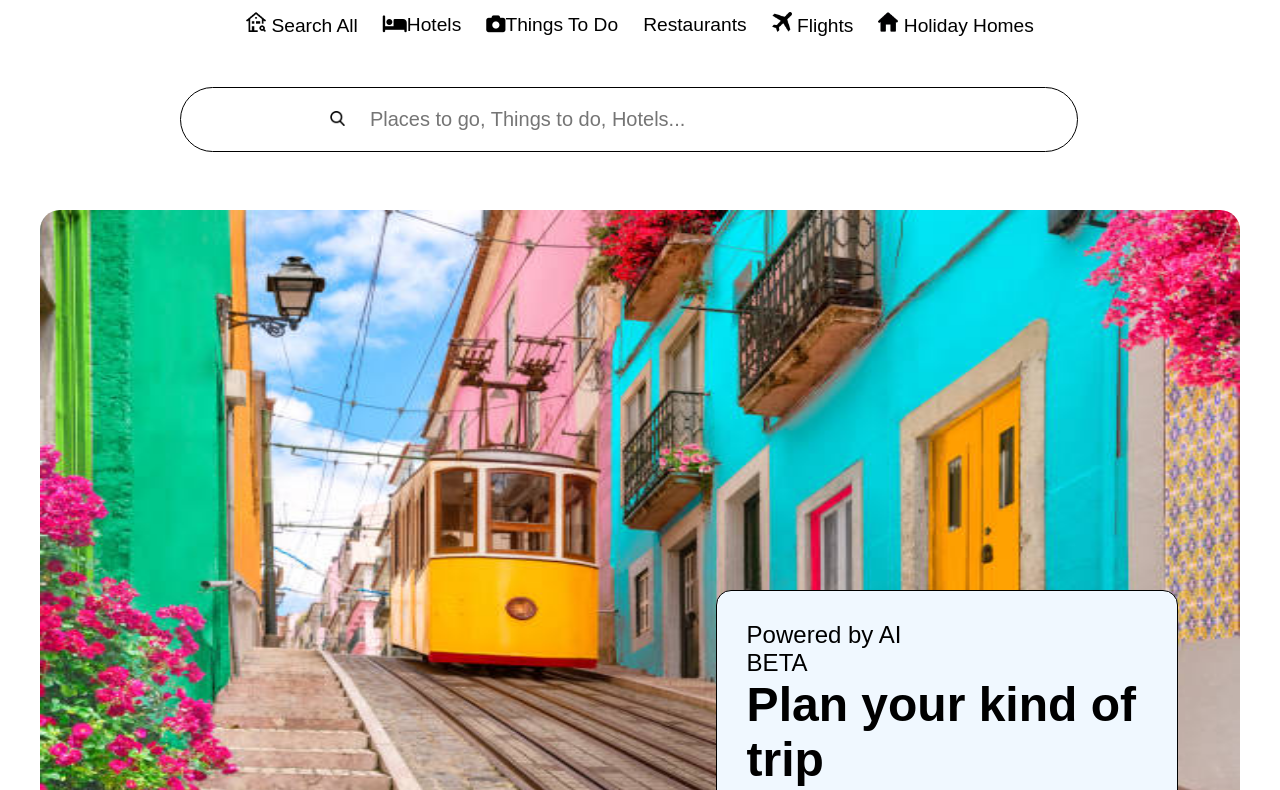
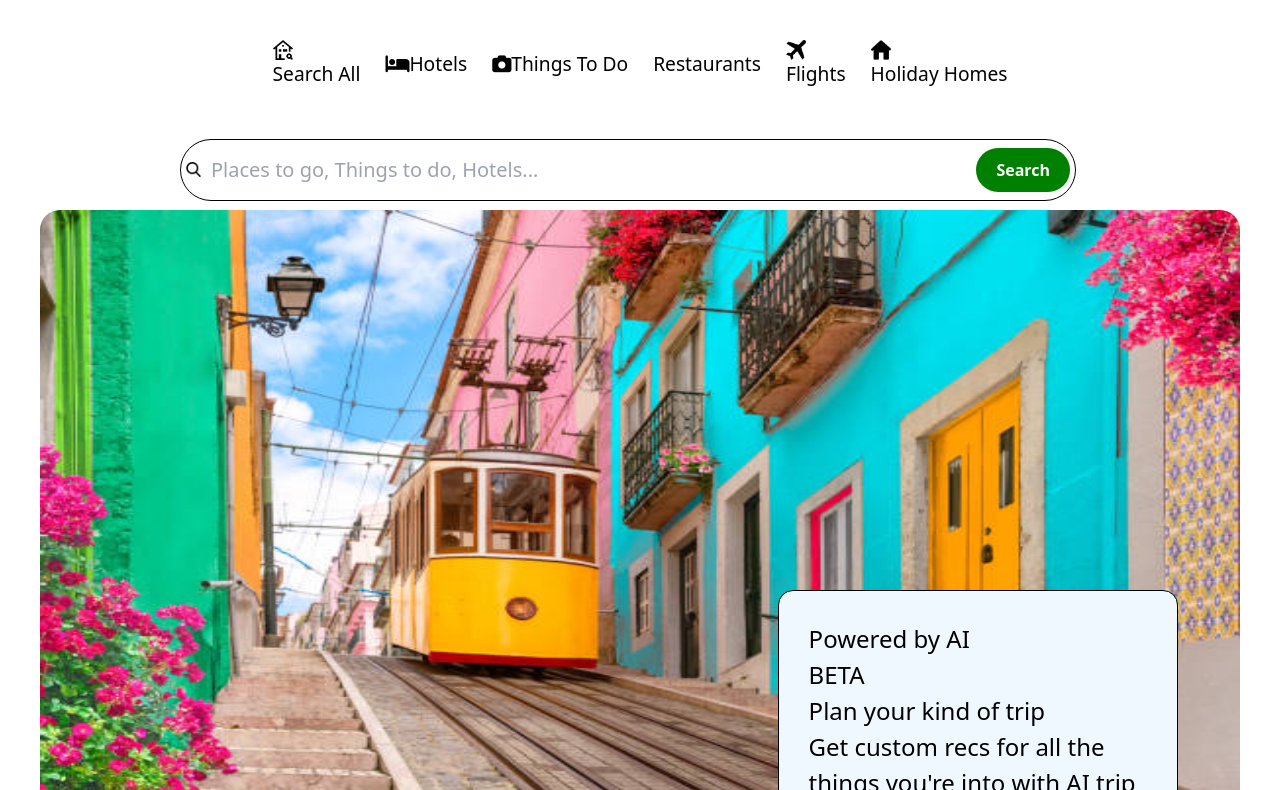
Before and after one commit to sridevicodes/tripadvisor, a plain HTML site: page index.html in a window 1280 px wide. Shown: the part 210-1000 px from the top of the page. Drawn offline with nearby package versions, Linux system fonts and the light colour scheme; some icons are missing; a web font is replaced by a local one.

Commit message:
my first commit

```diff
--- a/index.html
+++ b/index.html
@@ -15,6 +15,8 @@
   <link rel="stylesheet" href="https://cdnjs.cloudflare.com/ajax/libs/font-awesome/6.7.2/css/all.min.css"
     integrity="sha512-Evv84Mr4kqVGRNSgIGL/F/aIDqQb7xQ2vcrdIwxfjThSH8CSR7PBEakCr51Ck+w+/U6swU2Im1vVX0SVk9ABhg=="
     crossorigin="anonymous" referrerpolicy="no-referrer" />
+  <!--Tailwind CSS cdn link-->
+  <link href="https://cdn.jsdelivr.net/npm/tailwindcss@2.2.19/dist/tailwind.min.css" rel="stylesheet">
 </head>
 
 <body>
@@ -51,9 +53,10 @@
           src="./images/house-black-silhouette-without-door.png"> Holiday Homes</p>
 
     </div>
-    <div class="where__input">
+    <div class="where__input" class="">
       <img class="search" src="./images/search.png"></src>
-      <input type="text" placeholder="Places to go, Things to do, Hotels..." type="submit">
+      <input type="text" placeholder="Places to go, Things to do, Hotels...">
+      <button class="search-button">Search</button>
     </div>
   </div>
 
@@ -236,6 +239,13 @@
 
     </div>
   </div>
+
+  <!--footer section-->
+  <section class="bg-green-200 p-10 flex flex-col gap-5">
+    <h1 class="font-bold text-3xl">Greenden</h1>
+    <p >Lorem ipsum dolor sit amet mt-5 consectetur adipisicing elit. Sint sapiente, hic suscipit facilis officiis dicta!</p>
+    <p>@2025greenday.com</p>
+  </section>
 </body>
 
 </html>
--- a/style.css
+++ b/style.css
@@ -13,6 +13,9 @@ body {
   background-color: white;
   justify-content: space-between;
   align-items: center;
+  position: sticky;
+  top: 0;
+  background-color: white;
 
 }
 
@@ -78,37 +81,14 @@ body {
   transition: border 0.5s;
 }
 
-.where__choose:hover {}
-
 .where__choose--icons:hover {
   border: solid 2px black;
   border-top: none;
   border-left: none;
   border-right: none;
-
 }
 
 
-
-.where__input input {
-  border: 1px soild black;
-  width: 60%;
-  font-size: 20px;
-  background-color: transparent;
-  padding: 20px;
-  border: none;
-}
-
-.where__input input:focus {
-  outline: none;
-}
-
-.where__input {
-  border: solid 1px black;
-  width: 70%;
-  margin-left: 180px;
-  border-radius: 40px;
-}
 
 .where__choose--home {
   height: 20px;
@@ -123,6 +103,30 @@ body {
 .where__choose--plane {
   height: 20px;
   width: 20px;
+}
+.where__input input {
+  border: 1px soild black;
+  width: 50%;
+  font-size: 20px;
+  background-color: transparent;
+  padding: 10px;
+  border: none;
+  flex: 1;
+
+}
+.where__input {
+  border: solid 1px black;
+  width: max-content;
+  width: 70%;
+  border-radius: 40px;
+  display: flex;
+  justify-content: center;
+  align-items: center;
+ padding: 5px;
+ margin-left: 180px;
+}
+.where__input input:focus {
+  outline: none;
 }
 
 .search {
@@ -171,6 +175,18 @@ body {
 .welcome__ai__star {
   height: 25px;
   width: 25px;
+
+}
+
+.search-button {
+  background-color: green;
+  border: none;
+  color: white;
+  font-weight: bold;
+  padding: 10px 20px;
+  border-radius: 30px;
+  cursor: pointer;
+  font-size: 16px;
 
 }
 
@@ -503,24 +519,16 @@ body {
   border-right: none;
   border-top: none;
 }
-@media screen and (max-width:800px) {
+@media screen and (max-width:600px) {
   body {
     font-size: 10px;
   }
 }
-@media screen and (max-width:600px) {
-  .seasides__card {
-    flex-basis: 20%;
-    flex-grow: 1;
-
-  }
-}
-@media screen and (max-width:600px) {
-  .exp__india__card {
-    flex-basis: 40%;
-  }
-  .explore__card{
-    display: none;
+  @media screen and (max-width:660px) {
+    .navbar__section2,.navbar__section3{
+      display:block;
   }
 
+
+
 }
```
